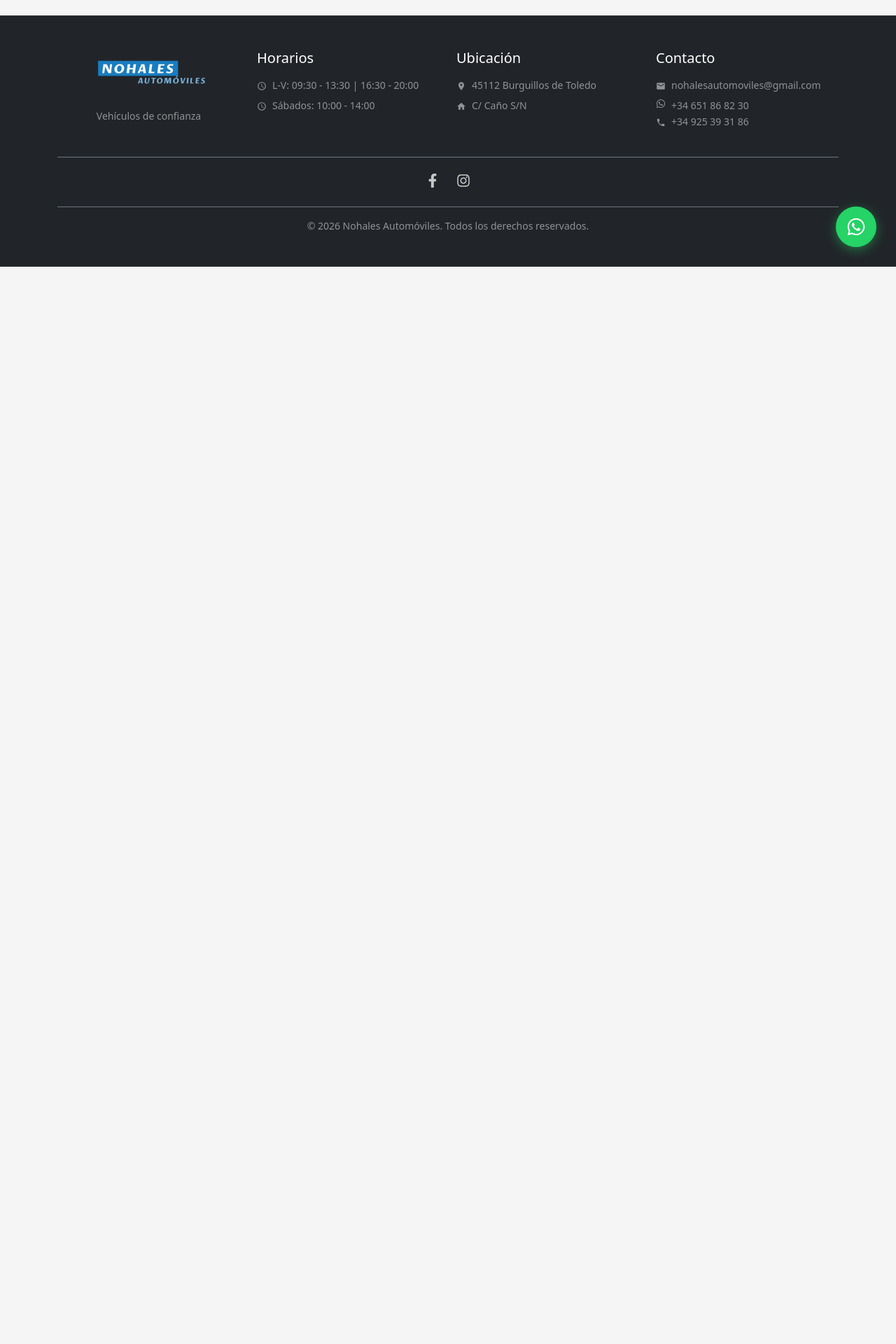
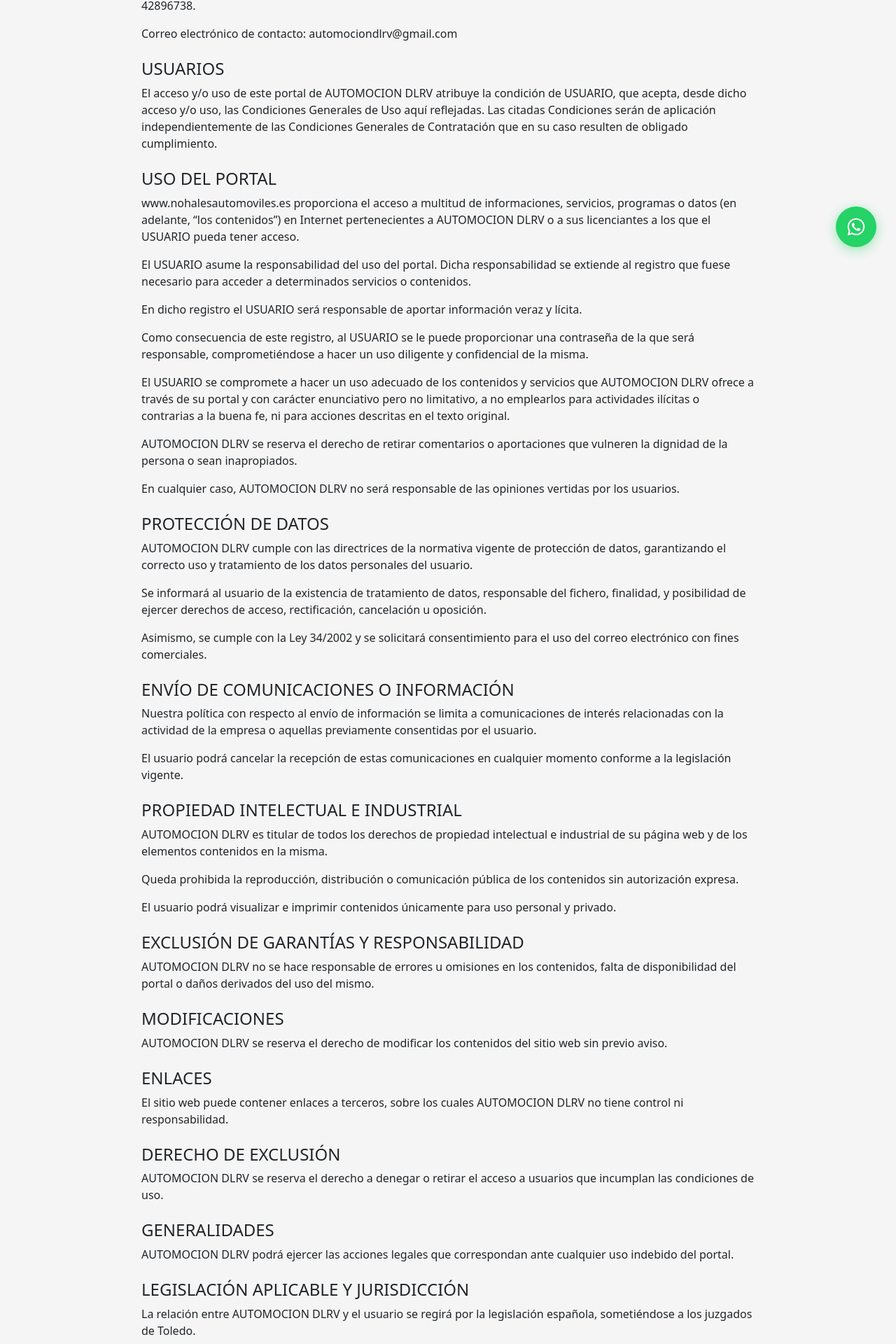
Before and after one commit to JorP2/concesionario-web, a React (Create React App) app in the folder frontend/: page /legalprivacidad in a window 1280 px wide. Shown: the part 419-2339 px from the top of the page at 70% size. Before the commit the page ends 800 px from the top, so only its background shows below. Built offline with nearby package versions, Linux system fonts and the light colour scheme.

Commit message:
Reseñas arregladas todas con ruta real

```diff
--- a/frontend/src/App.js
+++ b/frontend/src/App.js
@@ -13,6 +13,7 @@ import Nosotros from "./pages/Nosotros";
 import Administrador from "./pages/Administrador";
 import VehiculoDetalle from "./pages/VehiculoDetalle";
 import VehiculoFormulario from "./pages/VehiculoFormulario";
+import LegalPrivacidad from "./pages/LegalPrivacidad";
 import WhatsappFab from "./components/WhatsappFab";
 
 function App() {
@@ -26,6 +27,7 @@ function App() {
           <Route path="/vehiculos" element={<Vehiculos />} />
           <Route path="/nosotros" element={<Nosotros />} />
           <Route path="/contacto" element={<Contacto />} />
+          <Route path="/legalprivacidad" element={<LegalPrivacidad />} />
           <Route path="/administrador" element={<Administrador />} />
           <Route path="/administrador/vehiculo-form" element={<VehiculoFormulario />} />
           <Route path="/administrador/vehiculo-form/:id" element={<VehiculoFormulario />} />
--- a/frontend/src/components/Footer.jsx
+++ b/frontend/src/components/Footer.jsx
@@ -100,7 +100,15 @@ function Footer() {
 
         {/* COPYRIGHT */}
         <div className="text-center mt-4 pt-3 border-top border-secondary small text-white-50">
-          © 2026 Nohales Automóviles. Todos los derechos reservados.
+          <p className="mb-2">
+            © 2026 Nohales Automóviles. Todos los derechos reservados.
+          </p>
+
+          <div className="d-flex justify-content-center flex-wrap">
+            <a href="/legalprivacidad" className="text-decoration-none text-white-50">
+              Política de Privacidad y Aviso Legal
+            </a>
+          </div>
         </div>
       </div>
     </footer>
--- /dev/null
+++ b/frontend/src/pages/LegalPrivacidad.jsx
@@ -0,0 +1,141 @@
+import React from "react";
+
+const LegalPrivacidad = () => {
+  return (
+    <div className="container py-5" style={{ maxWidth: "900px" }}>
+      <h1 className="mb-5">Aviso Legal y Política de Privacidad</h1>
+
+      {/* DATOS IDENTIFICATIVOS */}
+      <section className="mb-4">
+        <h4>DATOS IDENTIFICATIVOS</h4>
+        <p>
+          En cumplimiento con el deber de información recogido en artículo 10 de la Ley 34/2002, de 11 de julio, de Servicios de la Sociedad de la Información y del Comercio Electrónico, a continuación se reflejan los siguientes datos: la empresa titular de dominio web www.nohalesautomoviles.es es AUTOMOCION DLRV, S.L. (en adelante AUTOMOCION DLRV), con domicilio a estos efectos en C/ Rio Jarama 65B (P.I. Toledo), con número de C.I.F.:B-42896738.
+        </p>
+        <p>Correo electrónico de contacto: automociondlrv@gmail.com</p>
+      </section>
+
+      {/* USUARIOS */}
+      <section className="mb-4">
+        <h4>USUARIOS</h4>
+        <p>
+          El acceso y/o uso de este portal de AUTOMOCION DLRV atribuye la condición de USUARIO, que acepta, desde dicho acceso y/o uso, las Condiciones Generales de Uso aquí reflejadas. Las citadas Condiciones serán de aplicación independientemente de las Condiciones Generales de Contratación que en su caso resulten de obligado cumplimiento.
+        </p>
+      </section>
+
+      {/* USO DEL PORTAL */}
+      <section className="mb-4">
+        <h4>USO DEL PORTAL</h4>
+        <p>
+          www.nohalesautomoviles.es proporciona el acceso a multitud de informaciones, servicios, programas o datos (en adelante, “los contenidos”) en Internet pertenecientes a AUTOMOCION DLRV o a sus licenciantes a los que el USUARIO pueda tener acceso.
+        </p>
+        <p>
+          El USUARIO asume la responsabilidad del uso del portal. Dicha responsabilidad se extiende al registro que fuese necesario para acceder a determinados servicios o contenidos.
+        </p>
+        <p>
+          En dicho registro el USUARIO será responsable de aportar información veraz y lícita.
+        </p>
+        <p>
+          Como consecuencia de este registro, al USUARIO se le puede proporcionar una contraseña de la que será responsable, comprometiéndose a hacer un uso diligente y confidencial de la misma.
+        </p>
+        <p>
+          El USUARIO se compromete a hacer un uso adecuado de los contenidos y servicios que AUTOMOCION DLRV ofrece a través de su portal y con carácter enunciativo pero no limitativo, a no emplearlos para actividades ilícitas o contrarias a la buena fe, ni para acciones descritas en el texto original.
+        </p>
+        <p>
+          AUTOMOCION DLRV se reserva el derecho de retirar comentarios o aportaciones que vulneren la dignidad de la persona o sean inapropiados.
+        </p>
+        <p>
+          En cualquier caso, AUTOMOCION DLRV no será responsable de las opiniones vertidas por los usuarios.
+        </p>
+      </section>
+
+      {/* PROTECCIÓN DE DATOS */}
+      <section className="mb-4">
+        <h4>PROTECCIÓN DE DATOS</h4>
+        <p>
+          AUTOMOCION DLRV cumple con las directrices de la normativa vigente de protección de datos, garantizando el correcto uso y tratamiento de los datos personales del usuario.
+        </p>
+        <p>
+          Se informará al usuario de la existencia de tratamiento de datos, responsable del fichero, finalidad, y posibilidad de ejercer derechos de acceso, rectificación, cancelación u oposición.
+        </p>
+        <p>
+          Asimismo, se cumple con la Ley 34/2002 y se solicitará consentimiento para el uso del correo electrónico con fines comerciales.
+        </p>
+      </section>
+
+      {/* ENVÍO DE COMUNICACIONES */}
+      <section className="mb-4">
+        <h4>ENVÍO DE COMUNICACIONES O INFORMACIÓN</h4>
+        <p>
+          Nuestra política con respecto al envío de información se limita a comunicaciones de interés relacionadas con la actividad de la empresa o aquellas previamente consentidas por el usuario.
+        </p>
+        <p>
+          El usuario podrá cancelar la recepción de estas comunicaciones en cualquier momento conforme a la legislación vigente.
+        </p>
+      </section>
+
+      {/* PROPIEDAD INTELECTUAL */}
+      <section className="mb-4">
+        <h4>PROPIEDAD INTELECTUAL E INDUSTRIAL</h4>
+        <p>
+          AUTOMOCION DLRV es titular de todos los derechos de propiedad intelectual e industrial de su página web y de los elementos contenidos en la misma.
+        </p>
+        <p>
+          Queda prohibida la reproducción, distribución o comunicación pública de los contenidos sin autorización expresa.
+        </p>
+        <p>
+          El usuario podrá visualizar e imprimir contenidos únicamente para uso personal y privado.
+        </p>
+      </section>
+
+      {/* RESPONSABILIDAD */}
+      <section className="mb-4">
+        <h4>EXCLUSIÓN DE GARANTÍAS Y RESPONSABILIDAD</h4>
+        <p>
+          AUTOMOCION DLRV no se hace responsable de errores u omisiones en los contenidos, falta de disponibilidad del portal o daños derivados del uso del mismo.
+        </p>
+      </section>
+
+      {/* MODIFICACIONES */}
+      <section className="mb-4">
+        <h4>MODIFICACIONES</h4>
+        <p>
+          AUTOMOCION DLRV se reserva el derecho de modificar los contenidos del sitio web sin previo aviso.
+        </p>
+      </section>
+
+      {/* ENLACES */}
+      <section className="mb-4">
+        <h4>ENLACES</h4>
+        <p>
+          El sitio web puede contener enlaces a terceros, sobre los cuales AUTOMOCION DLRV no tiene control ni responsabilidad.
+        </p>
+      </section>
+
+      {/* DERECHO DE EXCLUSIÓN */}
+      <section className="mb-4">
+        <h4>DERECHO DE EXCLUSIÓN</h4>
+        <p>
+          AUTOMOCION DLRV se reserva el derecho a denegar o retirar el acceso a usuarios que incumplan las condiciones de uso.
+        </p>
+      </section>
+
+      {/* GENERALIDADES */}
+      <section className="mb-4">
+        <h4>GENERALIDADES</h4>
+        <p>
+          AUTOMOCION DLRV podrá ejercer las acciones legales que correspondan ante cualquier uso indebido del portal.
+        </p>
+      </section>
+
+      {/* LEY Y JURISDICCIÓN */}
+      <section className="mb-4">
+        <h4>LEGISLACIÓN APLICABLE Y JURISDICCIÓN</h4>
+        <p>
+          La relación entre AUTOMOCION DLRV y el usuario se regirá por la legislación española, sometiéndose a los juzgados de Toledo.
+        </p>
+      </section>
+    </div>
+  );
+};
+
+export default LegalPrivacidad;
--- a/frontend/src/pages/Nosotros.jsx
+++ b/frontend/src/pages/Nosotros.jsx
@@ -5,40 +5,40 @@ import React from "react";
 function Nosotros() {
   const reviews = [
     {
-      text: "Muy buenos profesionales y trato cercano en todo momento.",
+      text: "Muy buenos profesionales, tanto a la hora de venderme el coche, como en el taller preparándolo y dejándolo perfecto...",
       name: "Javier Garcia",
       role: "Cliente verificado",
-      link: "https://share.google/ficPdfbF2QA2WmW7x",
+      link: "https://maps.app.goo.gl/3Kyp9Ru73GZ3fAMf6",
     },
     {
-      text: "Paulino es muy buen profesional. Compra clara y sin sorpresas.",
-      name: "Antonio Pino",
+      text: "Han pasado ya dos meses desde la adquisición de mi vehículo en Nohales y estoy muy satisfecho con mi compra...",
+      name: "Tomás Sierra Notario",
       role: "Cliente verificado",
-      link: "https://share.google/c2Oa8QxjTlui5fyP1",
+      link: "https://maps.app.goo.gl/JLSiA7rWunSC8Nw56",
     },
     {
-      text: "Trato cercano, todo muy claro desde el primer momento y coche en perfecto estado.",
-      name: "Laura Martin",
+      text: "Hoy me han entregado un precioso Honda civic y el  trato de Paulino, Javier y el resto de integrantes del equipo ha  sido espectacular...",
+      name: "Saul Fernández Yagüe",
       role: "Cliente verificada",
-      link: "https://www.google.com/maps",
+      link: "https://maps.app.goo.gl/NaMNmKzHdwEqV1nJ8",
     },
     {
-      text: "Nos ayudaron con la financiacion y resolvieron todas las dudas sin prisas.",
-      name: "Carlos Romero",
+      text: "Espectacular el trato, muy recomendable. Son unos grandes profesionales. El personal del taller igualmente muy agradables...",
+      name: "Denisse",
       role: "Cliente verificado",
-      link: "https://www.google.com/maps",
+      link: "https://maps.app.goo.gl/by4K2E13KquJqhqi6",
     },
     {
-      text: "Concesionario serio, revisaron el vehiculo antes de entregarlo y cumplieron todo.",
-      name: "Sergio Diaz",
+      text: "Muy agradecidos a Nohales Automóviles y Talleres García por el tratamiento recibido, sinceridad y total transparencia...",
+      name: "Jose Angel Castellano",
       role: "Cliente verificado",
-      link: "https://www.google.com/maps",
+      link: "https://maps.app.goo.gl/WMMyRjquckjswp4PA",
     },
     {
-      text: "Muy buena experiencia de compra. Transparencia, rapidez y buena atencion postventa.",
-      name: "Marta Lopez",
+      text: "Estaba buscando un sitio de confianza y la verdad que estoy muy contento con el trato recibido y con el pedazo de coche que ahora tengo...",
+      name: "Di Ginius",
       role: "Cliente verificada",
-      link: "https://www.google.com/maps",
+      link: "https://maps.app.goo.gl/iNisKNdoFHNKC9WW9",
     },
   ];
   const reviewsLoop = [...reviews, ...reviews];
```
